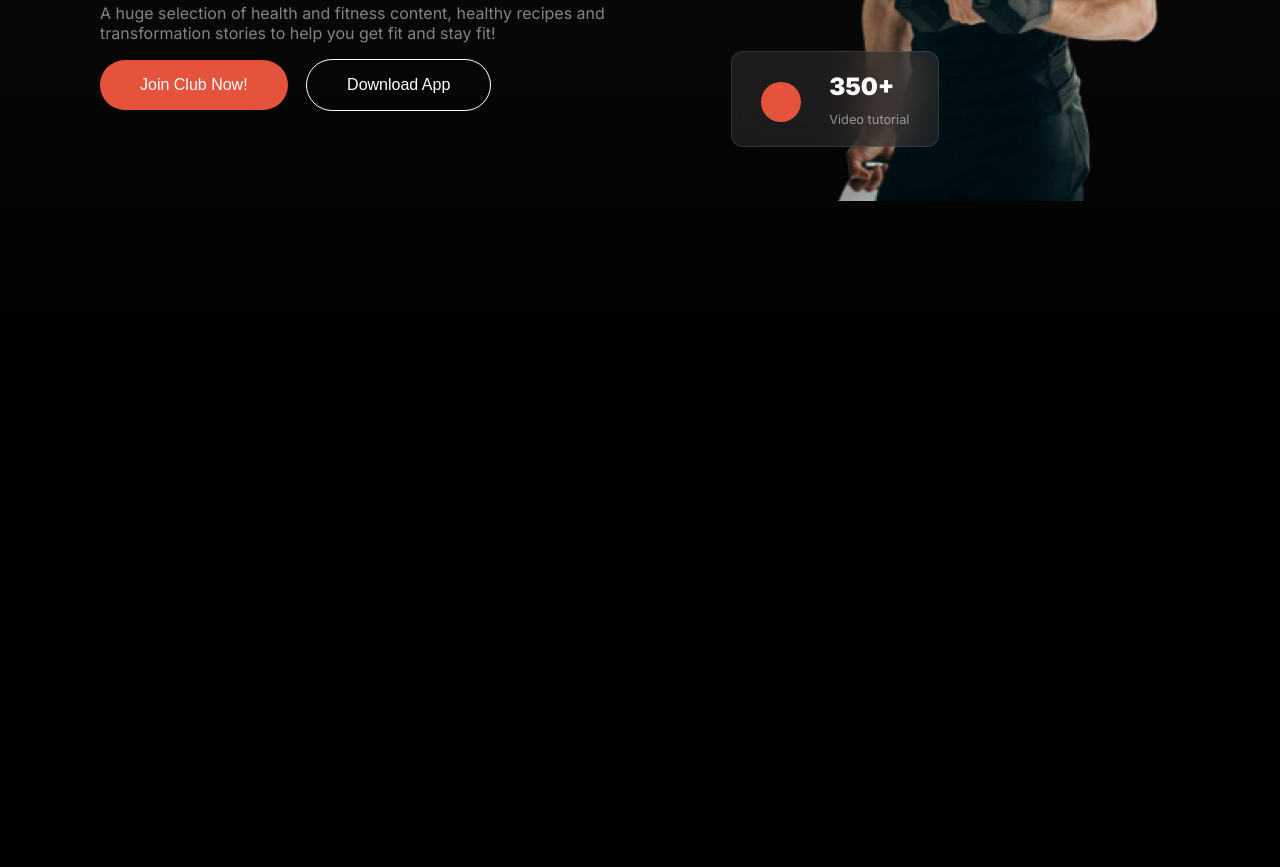
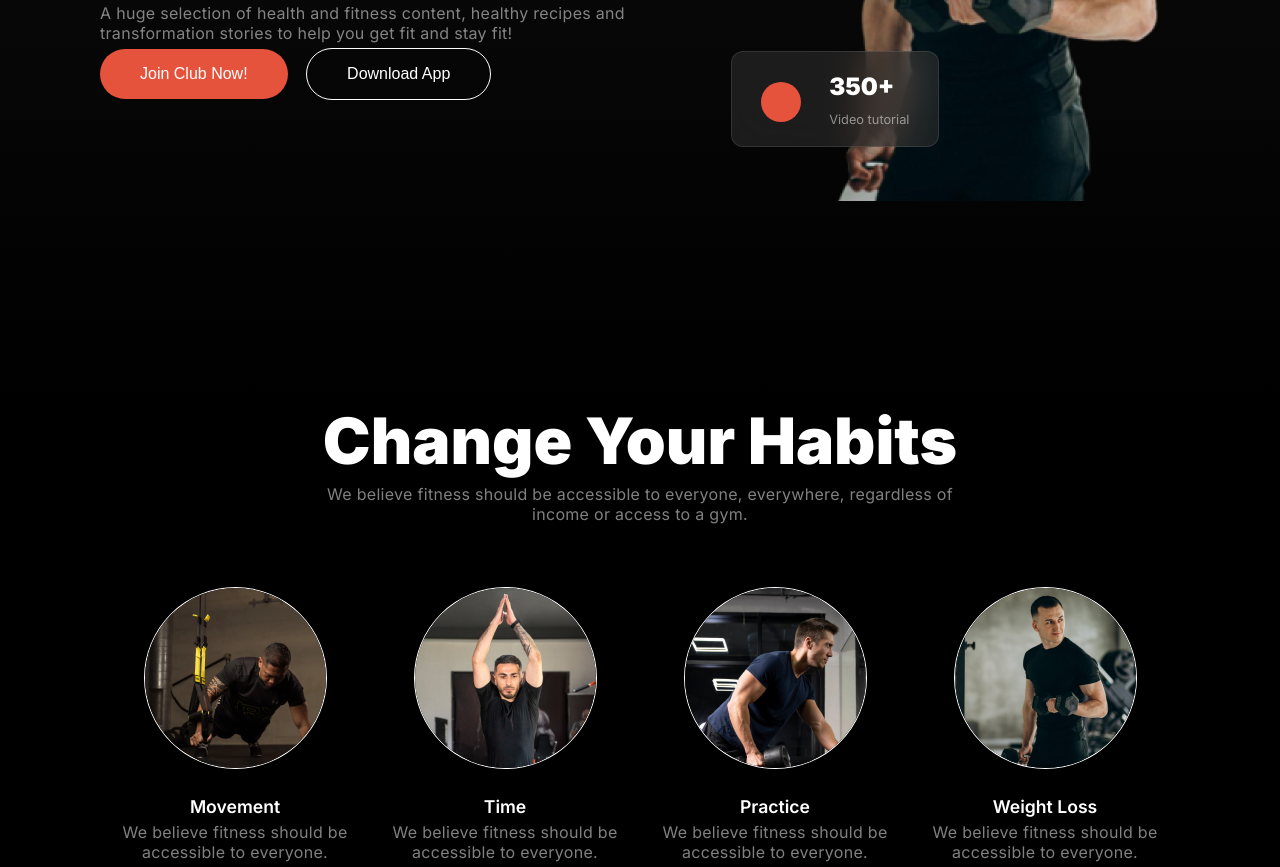
Before and after one commit to mriponm/Assignment-2, a plain HTML site: page index.html in a window 1280 px wide. Shown: the part 524-1391 px from the top of the page. Before the commit the page ends 921 px from the top, so only its background shows below. Drawn offline with Linux system fonts and the light colour scheme.

Commit message:
section habits submit

```diff
--- a/Style/style.css
+++ b/Style/style.css
@@ -47,6 +47,19 @@
     background-color: rgba(255, 255, 255, 0);
     border: 1px solid white;
     color: var(--white-color);
+  }
+
+  .section-title{
+    font-size: 4rem;
+    font-weight: 900;
+    color: var(--white-color);
+    margin-top: 5px;
+    margin-bottom: 5px;
+  }
+  .description{
+    font-size: .9rem;
+    font-weight: 400px;
+    letter-spacing: 0.3px;
   }
 
   /* Header Styles */
@@ -138,6 +151,8 @@
 .description{
   font-size: 1rem;
   color:var(--Text-color);
+  margin-top: 5px;
+  margin-bottom: 5px;
 
 }
 
@@ -197,10 +212,35 @@
 }
 
   /* Main */
+  /* Habits Section Styles */
+  .habits-contents{
+    text-align: center;
+    max-width: 60%;
+    margin: 0 auto;
+  }
+  .havits-items{
+    display: grid;
+    grid-template-columns: repeat(4, 1fr);
+    text-align: center;
+    padding-top: 58px;
+    margin: 0 auto;
+  }
+  .habits-image{
+    max-width: 100%;
+    border-radius: 50%;
+    border: 1px solid var(--white-color);
+  }
+  .habits-title{
+    font-size: 1.1rem;
+    font-weight: 600;
+    color: var(--white-color);
+    margin-bottom: 5px;
+  }
 
   /* Mobile Responsive Style */
 
     @media screen and (max-width:576px) {
+    /* Header and Hero */
       .header-style{
         padding: 10px;
       }
@@ -265,5 +305,25 @@
         font-size: 1.2rem;
         margin-top: 10px;
       }
+      /* Shared Style Responsive */
+      .section-title{
+        font-size: 2rem;
+      }
+      .description{
+        font-size: .8rem;
+      }
+      /* Habits Section Mobile responsive */
+      .habits-section{
+        margin-top: -130px;
+      }
+      .habits-contents{
+        max-width: 80%;
+      }
+      .havits-items{
+        max-width: 80%;
+        grid-template-columns: repeat(1, 1fr);
+        gap: 30px;
+      }
+
 
   }
--- a/index.html
+++ b/index.html
@@ -51,6 +51,34 @@
 
     </header>
     <main>
+        <section class="habits-section">
+            <div class="habits-contents">
+                <h2 class="section-title">Change Your Habits</h2>
+                <p class="description">We believe fitness should be accessible to everyone, everywhere, regardless of income or access to a gym.</p>
+            </div>
+            <div class="havits-items">
+                <div class="habits-item">
+                    <img src="/images/image 3.png" alt="" class="habits-image">
+                    <h4 class="habits-title">Movement</h4>
+                    <p class="description">We believe fitness should be accessible to everyone.</p>
+                </div>
+                <div class="habits-item">
+                    <img src="/images/image 2.png" alt="" class="habits-image">
+                    <h4 class="habits-title">Time</h4>
+                    <p class="description">We believe fitness should be accessible to everyone.</p>
+                </div>
+                <div class="habits-item">
+                    <img src="images/image 4.png" alt="" class="habits-image">
+                    <h4 class="habits-title">Practice</h4>
+                    <p class="description">We believe fitness should be accessible to everyone.</p>
+                </div>
+                <div class="habits-item">
+                    <img src="images/image 5.png" alt="" class="habits-image">
+                    <h4 class="habits-title">Weight Loss</h4>
+                    <p class="description">We believe fitness should be accessible to everyone.</p>
+                </div>
+            </div>
+        </section>
 
     </main>
     <footer>
```
